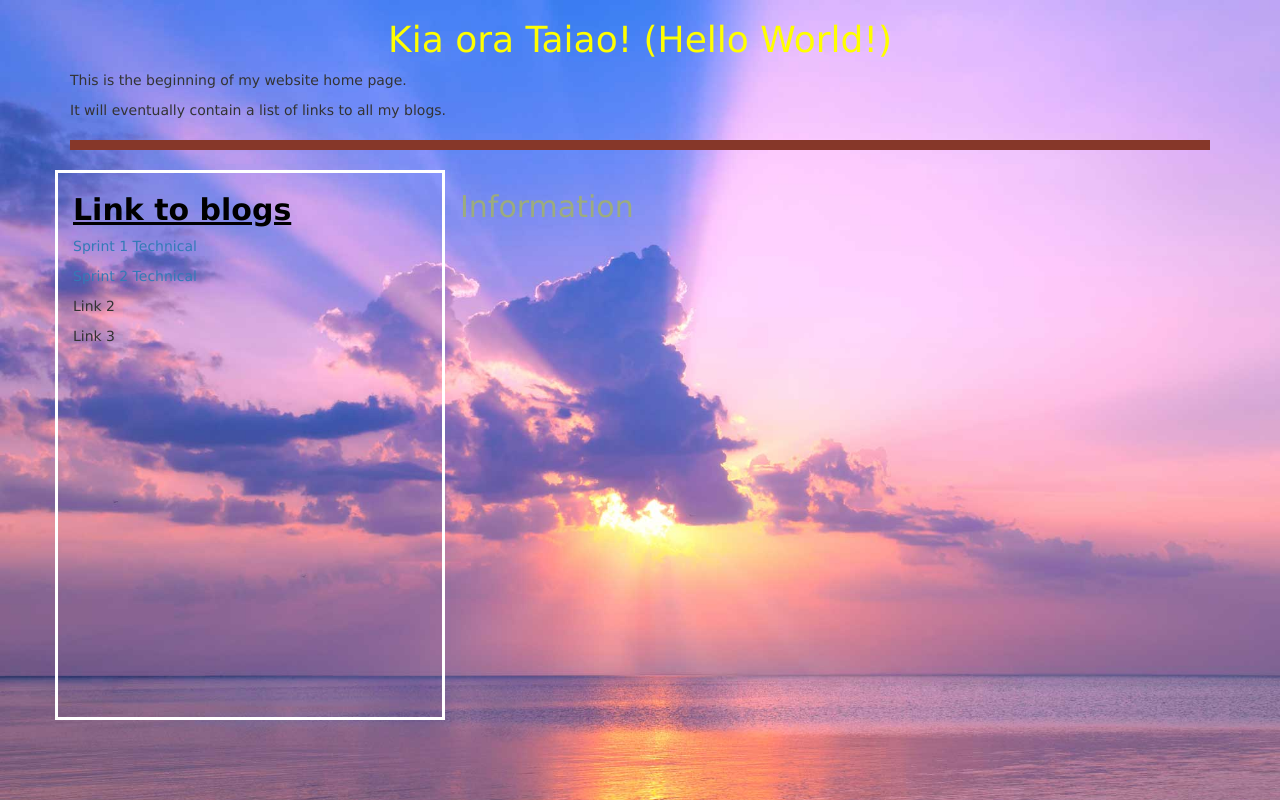
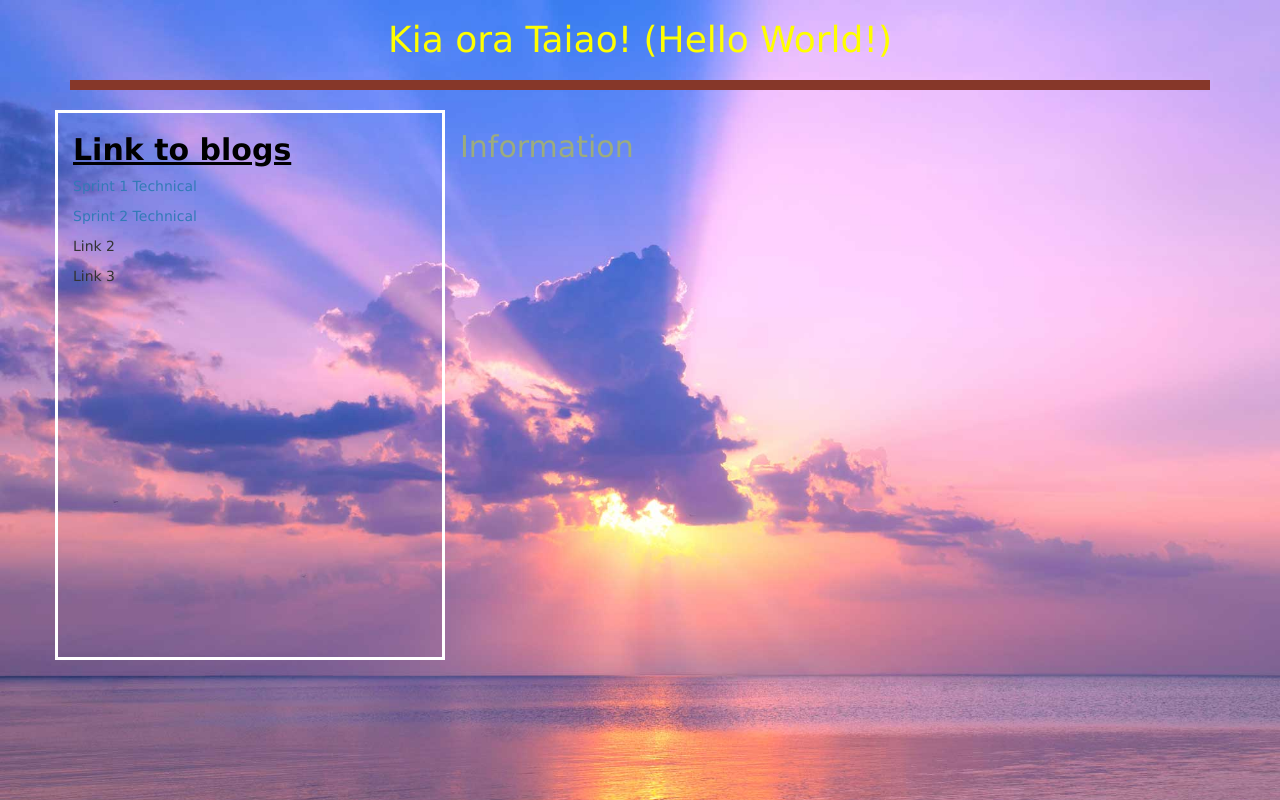
Before and after one commit to hanh008/hanh008.github.io, a plain HTML site: page index.html in a window 1280 px wide. Drawn offline with Linux system fonts and the light colour scheme.

Commit message:
delete subheading

```diff
--- a/index.html
+++ b/index.html
@@ -14,8 +14,6 @@
     <div class="container">
       <div class="header">
         <h1 class="title">Kia ora Taiao! (Hello World!)</h1>
-        <p> This is the beginning of my website home page.</p>
-        <p> It will eventually contain a list of links to all my blogs. </p>
       </div>
       <hr class="hr">
       <div class="row">
```
